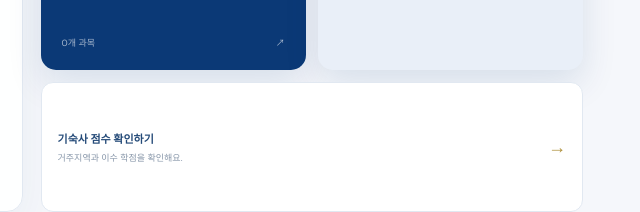
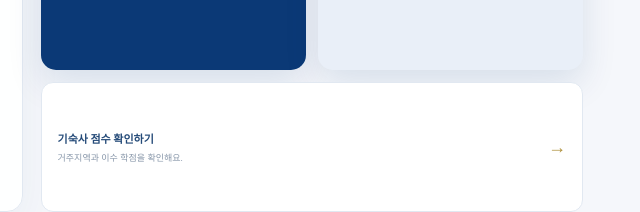
Before and after one commit to lhs2215/team-project_khg-lhs, a plain HTML site: page index.html in a window 1280 px wide. Shown: the part 772-984 px from the top of the page, 637-1277 px from the left. Drawn offline with Linux system fonts and the light colour scheme.

Commit message:
0개과목 화살표 x

```diff
--- a/index.html
+++ b/index.html
@@ -36,7 +36,7 @@
       </div>
       <aside class="summary-column reveal">
         <div class="gpa-summary"><div><span>전체 평점평균</span><strong id="overall-gpa">—</strong></div><div><span>전공 평점평균</span><strong id="major-gpa">—</strong></div></div>
-        <div class="summary-card total-card"><div class="summary-label">전체 이수 학점</div><div class="summary-value"><strong id="total-credits">0</strong><span>학점</span></div><div class="summary-foot"><span id="course-count">0개과목</span></span><span cla><ss="summary-glyph">↗</span></div></div>
+        <div class="summary-card total-card"><div class="summary-label">전체 이수 학점</div><div class="summary-value"><strong id="total-credits">0</strong><span>학점</span></div><div class="summary-foot"></div></div>
         <div class="summary-card major-card"><div class="summary-label">전공 이수 학점</div><div class="summary-value"><strong id="major-credits">0</strong><span>학점</span></div><span></span></div>
         <a class="grad-link" href="Residential.html"><span><b>기숙사 점수 확인하기</b><small>거주지역과 이수 학점을 확인해요.</small></span><span class="link-arrow">→</span></a>
       </aside>
```
